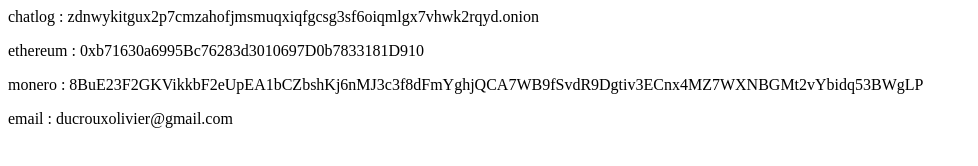
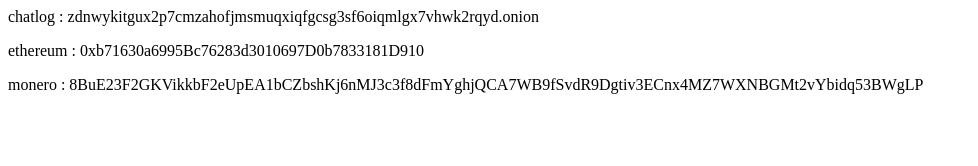
Before and after one commit to dm0lz/remote-neural-monitoring, a plain HTML site: page index.html in a window 1280 px wide. Shown: the whole page, without its empty margins (0-978 px from the left). Drawn offline with Linux system fonts and the light colour scheme.

Commit message:
Update index.html

```diff
--- a/index.html
+++ b/index.html
@@ -1,4 +1,3 @@
 <p>chatlog : zdnwykitgux2p7cmzahofjmsmuqxiqfgcsg3sf6oiqmlgx7vhwk2rqyd.onion</p>
 <p>ethereum : 0xb71630a6995Bc76283d3010697D0b7833181D910</p>
 <p>monero : 8BuE23F2GKVikkbF2eUpEA1bCZbshKj6nMJ3c3f8dFmYghjQCA7WB9fSvdR9Dgtiv3ECnx4MZ7WXNBGMt2vYbidq53BWgLP</p>
-<p>email : ducrouxolivier@gmail.com</p>
```
